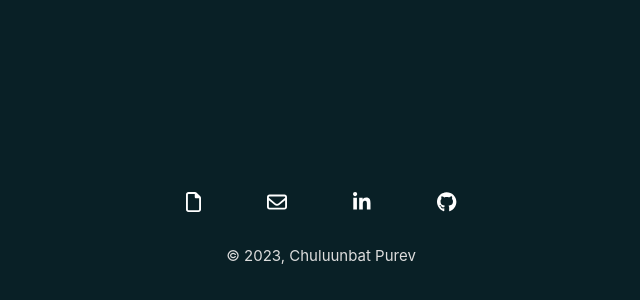
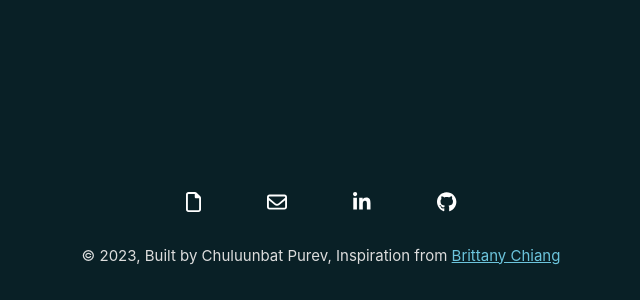
Before and after one commit to cpurev/howlong, a Vue app: page / in a window 1280 px wide. Shown: the part 2900-3200 px from the top of the page, without its empty margins (319-959 px from the left). Built offline with nearby package versions, Linux system fonts and the light colour scheme.

Commit message:
Add footer inspiration

```diff
--- a/src/App.vue
+++ b/src/App.vue
@@ -165,7 +165,7 @@ onMounted(async () => {
         </ul>
       </div>
       <div>
-        <p>© 2023, Chuluunbat Purev</p>
+        <p>© 2023, Built by Chuluunbat Purev, Inspiration from   <a href="https://brittanychiang.com/" target="_blank" rel="noreferrer">Brittany Chiang</a></p>
       </div>
   </footer>
 </template>
--- a/src/assets/main.css
+++ b/src/assets/main.css
@@ -148,7 +148,9 @@ footer{
 footer p{
   font-size: var(--f-medium);
 }
-
+footer a{
+  color: var(--blue)
+}
 @media only screen and (max-width: 768px) {
   .inner-profile{
     display: block;
```
